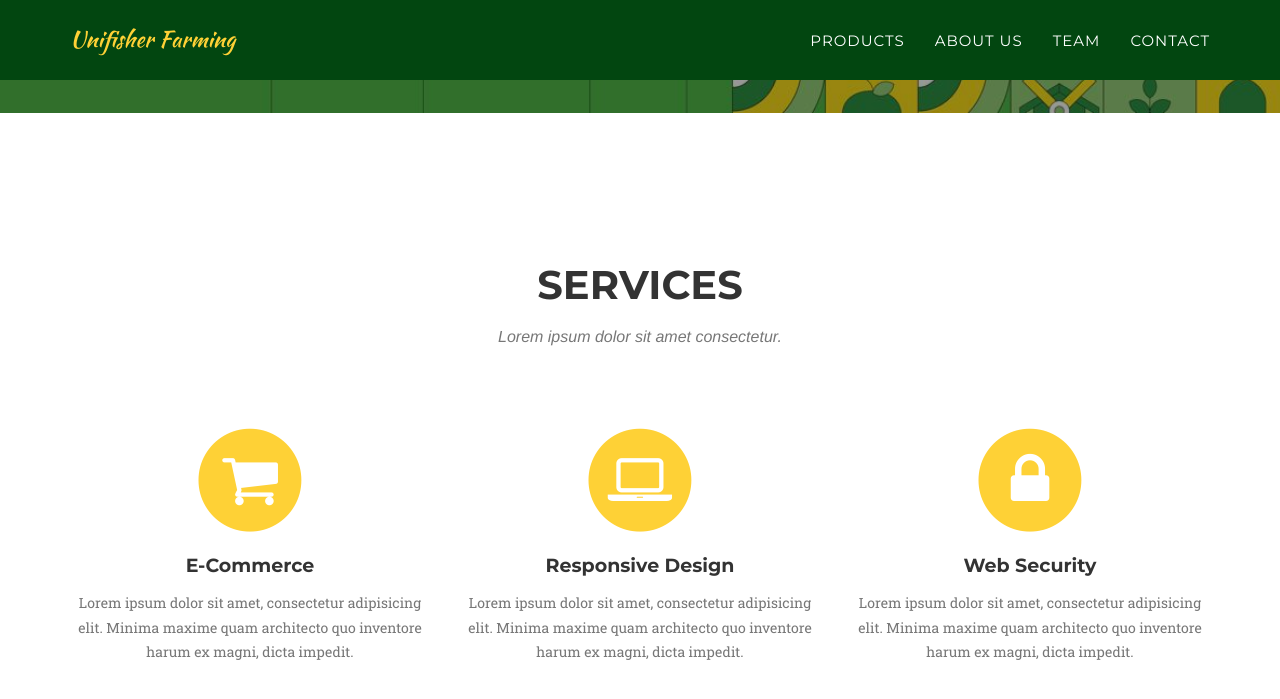
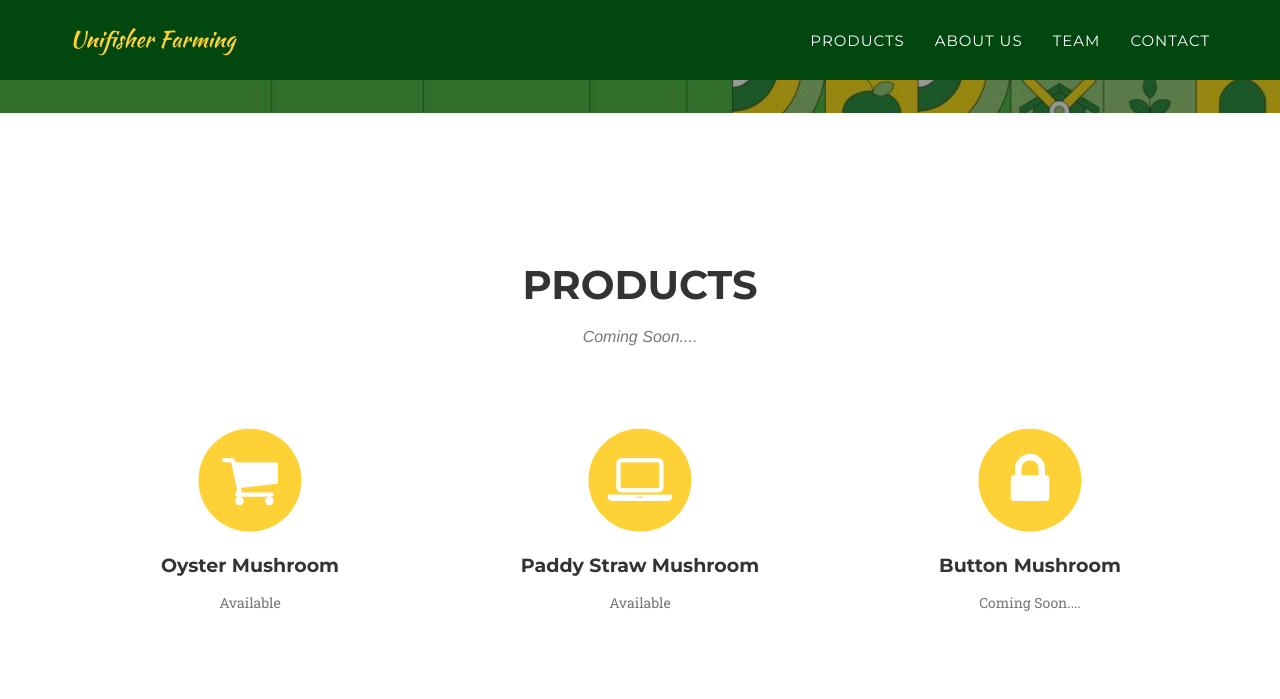
Before and after one commit to Unifisher/Unifisher-Website, a Jekyll site: the page built from index.html, in a window 1280 px wide and 900 px high, scrolled down 787 px. Shown: the top 699 px of the window. Built offline with Jekyll 4.4.1, drawn with Linux system fonts in a browser that asks for light colours; some web fonts are replaced.

Commit message:
Update services.html

```diff
--- a/_includes/services.html
+++ b/_includes/services.html
@@ -3,8 +3,8 @@
         <div class="container">
             <div class="row">
                 <div class="col-lg-12 text-center">
-                    <h2 class="section-heading">Services</h2>
-                    <h3 class="section-subheading text-muted">Lorem ipsum dolor sit amet consectetur.</h3>
+                    <h2 class="section-heading">Products</h2>
+                    <h3 class="section-subheading text-muted">Coming Soon....</h3>
                 </div>
             </div>
             <div class="row text-center">
@@ -13,24 +13,24 @@
                         <i class="fa fa-circle fa-stack-2x text-primary"></i>
                         <i class="fa fa-shopping-cart fa-stack-1x fa-inverse"></i>
                     </span>
-                    <h4 class="service-heading">E-Commerce</h4>
-                    <p class="text-muted">Lorem ipsum dolor sit amet, consectetur adipisicing elit. Minima maxime quam architecto quo inventore harum ex magni, dicta impedit.</p>
+                    <h4 class="service-heading">Oyster Mushroom</h4>
+                    <p class="text-muted">Available</p>
                 </div>
                 <div class="col-md-4">
                     <span class="fa-stack fa-4x">
                         <i class="fa fa-circle fa-stack-2x text-primary"></i>
                         <i class="fa fa-laptop fa-stack-1x fa-inverse"></i>
                     </span>
-                    <h4 class="service-heading">Responsive Design</h4>
-                    <p class="text-muted">Lorem ipsum dolor sit amet, consectetur adipisicing elit. Minima maxime quam architecto quo inventore harum ex magni, dicta impedit.</p>
+                    <h4 class="service-heading">Paddy Straw Mushroom</h4>
+                    <p class="text-muted">Available </p>
                 </div>
                 <div class="col-md-4">
                     <span class="fa-stack fa-4x">
                         <i class="fa fa-circle fa-stack-2x text-primary"></i>
                         <i class="fa fa-lock fa-stack-1x fa-inverse"></i>
                     </span>
-                    <h4 class="service-heading">Web Security</h4>
-                    <p class="text-muted">Lorem ipsum dolor sit amet, consectetur adipisicing elit. Minima maxime quam architecto quo inventore harum ex magni, dicta impedit.</p>
+                    <h4 class="service-heading">Button Mushroom</h4>
+                    <p class="text-muted">Coming Soon....</p>
                 </div>
             </div>
         </div>
```
